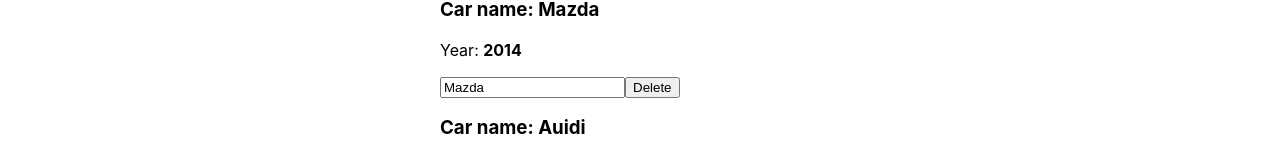
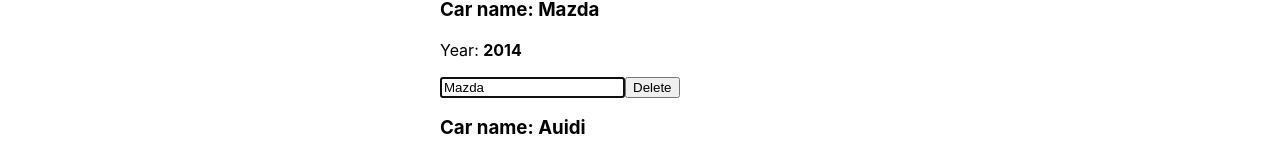
Before and after one commit to pkonnov/AnotherReact, a React app: page / in a window 1280 px wide. Both pictures are taken after a click on the button "TOGGLE CARS". Shown: the part 432-592 px from the top of the page. Built offline with nearby package versions, Linux system fonts and the light colour scheme.

Commit message:
References

```diff
--- a/src/App.js
+++ b/src/App.js
@@ -64,6 +64,7 @@
             <Car
               name={car.name}
               year={car.year}
+              index={index}
               onDelete={this.deleteHandler.bind(this, index)}
               onChangeName={event => this.onChangeName(event.target.value, index)}
             />
--- a/src/Car/Car.css
+++ b/src/Car/Car.css
@@ -13,7 +13,7 @@
   cursor: pointer;
 }
 .input {}
-.input:active, .input:focus {
+.input:active {
     outline: none;
 }
 .input.green {
--- a/src/Car/Car.js
+++ b/src/Car/Car.js
@@ -5,6 +5,16 @@
 
 class Car extends React.Component{
 
+  constructor(props){
+    super(props)
+    this.inputRef = React.createRef()
+  }
+
+  componentDidMount(){
+    if (this.props.index === 1){
+      this.inputRef.current.focus()
+    }
+  }
 
   render(){
 
@@ -24,6 +34,7 @@
           <h3>Car name: {this.props.name}</h3>
           <p>Year: <strong>{this.props.year}</strong></p>
           <input
+            ref={this.inputRef}
             type="text"
             value={this.props.name}
             onChange={this.props.onChangeName}
@@ -38,6 +49,7 @@
 Car.propTypes = {
   name: PropTypes.string,
   year: PropTypes.number,
+  index: PropTypes.number,
   onChangeName: PropTypes.func,
   onDelete: PropTypes.func,
 }
```
